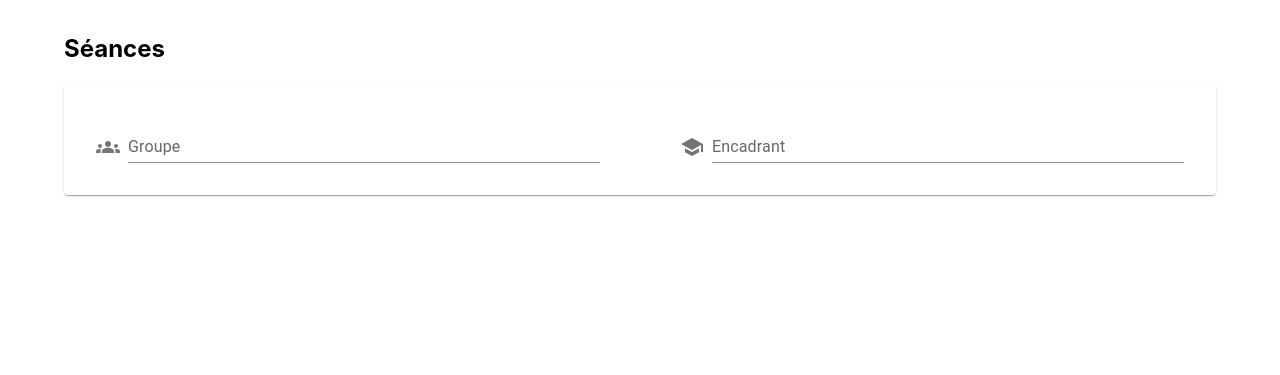
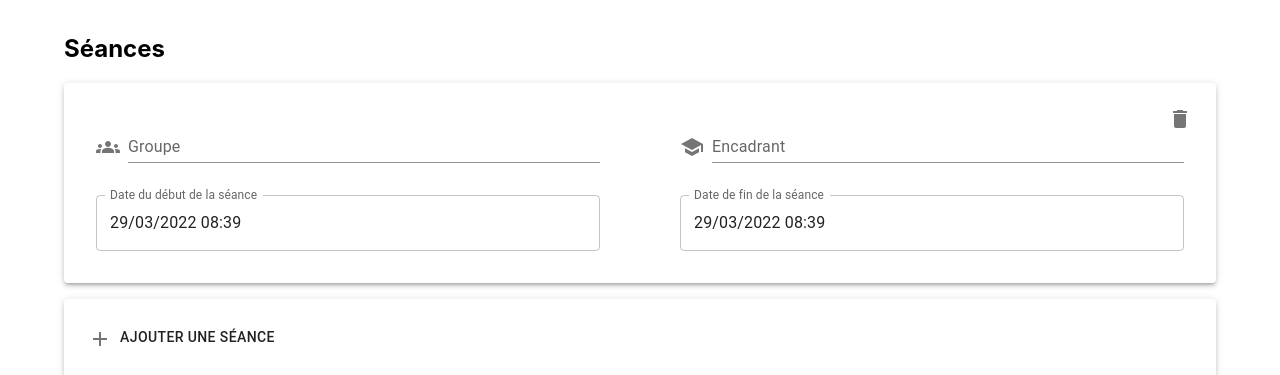
Before and after one commit to sinux-l5d/learning-adventure-scholar-ihmexo, a React (Create React App) app: page /creersession in a window 1280 px wide. Shown: the part 481-856 px from the top of the page. Before the commit the page ends 800 px from the top, so only its background shows below. Built offline with nearby package versions, Linux system fonts and the light colour scheme; no server answers.

Commit message:
feat: Ajout date dans FormSeanceCard + liste cartes dynamique

```diff
--- a/package.json
+++ b/package.json
@@ -23,13 +23,16 @@
     }
   ],
   "dependencies": {
+    "@date-io/dayjs": "^2.14.0",
     "@emotion/react": "^11.8.1",
     "@emotion/styled": "^11.8.1",
     "@mui/icons-material": "^5.5.0",
     "@mui/material": "^5.5.0",
     "@mui/styles": "^5.5.3",
+    "@mui/x-date-pickers": "^5.0.0-alpha.3",
     "@reduxjs/toolkit": "^1.8.0",
     "axios": "^0.26.0",
+    "dayjs": "^1.11.2",
     "highlight.js": "^11.4.0",
     "node-sass": "^7.0.1",
     "react": "^17.0.2",
--- a/src/components/FormCreerSession/FormCreerSession.js
+++ b/src/components/FormCreerSession/FormCreerSession.js
@@ -15,6 +15,7 @@ import SelectExercices from '@components/FormCreerSession/SelectExercices';
 import FormSeanceCard from '@components/FormCreerSession/FormSeanceCard';
 
 import PropTypes from 'prop-types';
+import SeanceCardStack from './SeanceCardStack';
 
 const FormCreerSession = (props) => {
   const [strategie, setStrategie] = React.useState('');
@@ -61,7 +62,7 @@ const FormCreerSession = (props) => {
         </Grid>
         <Grid item md={12} sm={12} xs={12}>
           <h2>Séances</h2>
-          <FormSeanceCard />
+          <SeanceCardStack />
         </Grid>
       </Grid>
     </Container>
--- a/src/components/FormCreerSession/FormSeanceCard.js
+++ b/src/components/FormCreerSession/FormSeanceCard.js
@@ -1,19 +1,34 @@
 import React from 'react';
 import PropTypes from 'prop-types';
-import { Paper, Box, Grid, TextField } from '@mui/material';
+import { Paper, Box, Grid, TextField, IconButton } from '@mui/material';
 import GroupsIcon from '@mui/icons-material/Groups';
 import SchoolIcon from '@mui/icons-material/School';
+import DeleteIcon from '@mui/icons-material/Delete';
+import { DateTimePicker } from '@mui/x-date-pickers/DateTimePicker';
 
 const FormSeanceCard = (props) => {
-  const [valueDateDebut, setValueDateDebut] = React.useState();
+  const seance = props.seance;
+  const supprimerSeance = props.supprimerSeance;
+  const mettreAJourSeances = props.mettreAJourSeances;
 
-  const handleChangeDateDebut = (newValue) => {
-    setValueDateDebut(newValue);
+  // const [valueDateDebut, setValueDateDebut] = React.useState(seance.dateDebut);
+  // const [valueDateFin, setValueDateFin] = React.useState(seance.dateFin);
+
+  const modifierProperty = (property, value) => {
+    mettreAJourSeances({ ...seance, [property]: value });
   };
 
   return (
-    <Paper sx={{ padding: '2em' }}>
-      <Grid container columnSpacing={10} rowSpacing={2}>
+    <Paper sx={{ padding: '2em', position: 'relative' }} elevation={3}>
+      <IconButton
+        onClick={() => {
+          supprimerSeance(seance.id);
+        }}
+        sx={{ position: 'absolute', top: '1rem', right: '1rem', 'z-index': '2' }}
+      >
+        <DeleteIcon />
+      </IconButton>
+      <Grid container columnSpacing={10} rowSpacing={4}>
         <Grid item md={6} sm={12} xs={12}>
           <Box sx={{ display: 'flex', alignItems: 'flex-end' }}>
             <GroupsIcon sx={{ color: 'action.active', mr: 1, my: 0.5 }} />
@@ -22,6 +37,9 @@ const FormSeanceCard = (props) => {
               label="Groupe"
               variant="standard"
               sx={{ width: '100%' }}
+              onChange={(e) => {
+                modifierProperty('groupe', e.target.value);
+              }}
             />
           </Box>
         </Grid>
@@ -33,14 +51,41 @@ const FormSeanceCard = (props) => {
               label="Encadrant"
               variant="standard"
               sx={{ width: '100%' }}
+              onChange={(e) => {
+                modifierProperty('encadrant', e.target.value);
+              }}
             />
           </Box>
+        </Grid>
+        <Grid item md={6} sm={12} xs={12}>
+          <DateTimePicker
+            label="Date du début de la séance"
+            value={seance.dateDebut}
+            onChange={(date) => {
+              modifierProperty('dateDebut', date);
+            }}
+            renderInput={(params) => <TextField sx={{ width: '100%' }} {...params} />}
+          />
+        </Grid>
+        <Grid item md={6} sm={12} xs={12}>
+          <DateTimePicker
+            label="Date de fin de la séance"
+            value={seance.dateFin}
+            onChange={(date) => {
+              modifierProperty('dateFin', date);
+            }}
+            renderInput={(params) => <TextField sx={{ width: '100%' }} {...params} />}
+          />
         </Grid>
       </Grid>
     </Paper>
   );
 };
 
-FormSeanceCard.propTypes = {};
+FormSeanceCard.propTypes = {
+  seance: PropTypes.object.isRequired,
+  supprimerSeance: PropTypes.func.isRequired,
+  mettreAJourSeances: PropTypes.func.isRequired,
+};
 
 export default FormSeanceCard;
--- /dev/null
+++ b/src/components/FormCreerSession/SeanceCardStack.js
@@ -0,0 +1,73 @@
+import React from 'react';
+import PropTypes from 'prop-types';
+import { Paper, Typography, IconButton, Stack, Grid } from '@mui/material';
+import { Box } from '@mui/system';
+import AddIcon from '@mui/icons-material/Add';
+import FormSeanceCard from './FormSeanceCard';
+
+const SeanceCardStack = (props) => {
+  //const seances = props.seances;
+  const [seances, setSeances] = React.useState([
+    { groupe: '', encadrant: '', dateDebut: new Date(), dateFin: new Date(), id: Date.now() },
+  ]);
+
+  const mettreAJourSeances = (seance) => {
+    setSeances(seances.map((s) => (s.id === seance.id ? seance : s)));
+  };
+
+  console.log(seances);
+
+  const ajouterSeance = () => {
+    setSeances(
+      seances.concat({
+        groupe: '',
+        encadrant: '',
+        dateDebut: new Date(),
+        dateFin: new Date(),
+        id: Date.now(),
+      }),
+    );
+  };
+
+  const supprimerSeance = (id) => {
+    if (seances.length > 1) {
+      setSeances((seances) => seances.filter((seance) => seance.id !== id));
+    } else {
+      window.alert('Il faut minimum une séance');
+    }
+  };
+
+  const ajouterSeanceCard = (
+    <IconButton onClick={ajouterSeance} sx={{ width: '100%', padding: '0' }}>
+      <Paper sx={{ padding: '1em', width: '100%' }} elevation={3}>
+        <Box sx={{ display: 'flex', alignItems: 'flex-end' }}>
+          <AddIcon sx={{ color: 'action.active', mr: 1, my: 0.5 }} />
+          <Typography variant="button" display="block" gutterBottom>
+            Ajouter une séance
+          </Typography>
+        </Box>
+      </Paper>
+    </IconButton>
+  );
+
+  return (
+    <Grid container spacing={2}>
+      {seances.map((seance, index) => (
+        <Grid item xs={12} key={seance.id}>
+          <FormSeanceCard
+            seance={seance}
+            supprimerSeance={supprimerSeance}
+            mettreAJourSeances={mettreAJourSeances}
+          />
+        </Grid>
+      ))}
+      <Grid item xs={12}>
+        {ajouterSeanceCard}
+      </Grid>
+    </Grid>
+  );
+};
+
+//SeanceCardStack.propTypes = {};
+
+export default SeanceCardStack;
--- a/src/index.js
+++ b/src/index.js
@@ -5,12 +5,17 @@ import App from './App';
 import reportWebVitals from './test/reportWebVitals';
 import store from '@stores/store';
 import { Provider } from 'react-redux';
+import { AdapterDayjs } from '@mui/x-date-pickers/AdapterDayjs';
+import { LocalizationProvider } from '@mui/x-date-pickers/LocalizationProvider';
+import 'dayjs/locale/fr';
 
 ReactDOM.render(
   <React.StrictMode>
-    <Provider store={store}>
-      <App />
-    </Provider>
+    <LocalizationProvider locale="fr" dateAdapter={AdapterDayjs}>
+      <Provider store={store}>
+        <App />
+      </Provider>
+    </LocalizationProvider>
   </React.StrictMode>,
   document.getElementById('root'),
 );
```
Also changed, not shown: 1 other file (tests, documents, lock files or other folders).
